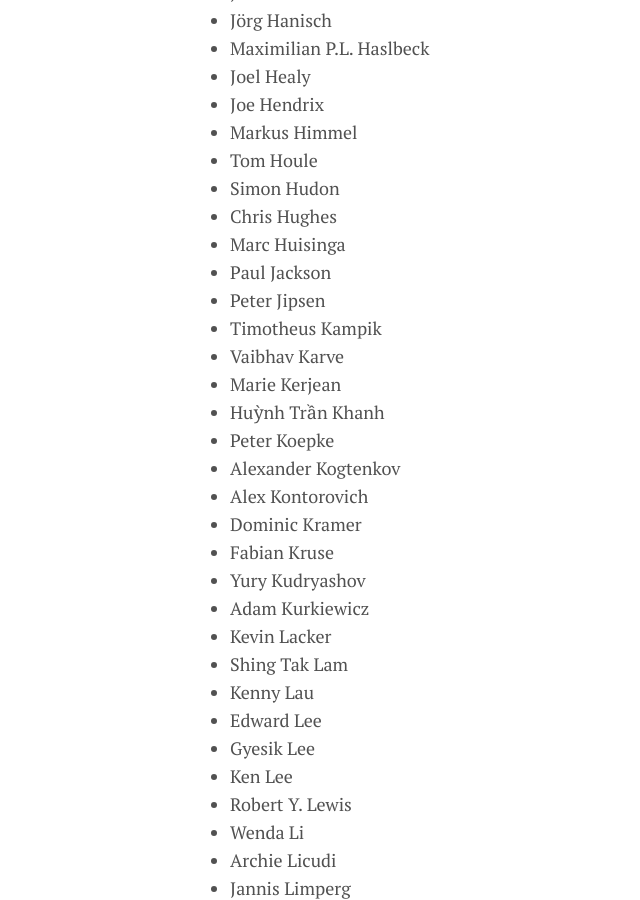
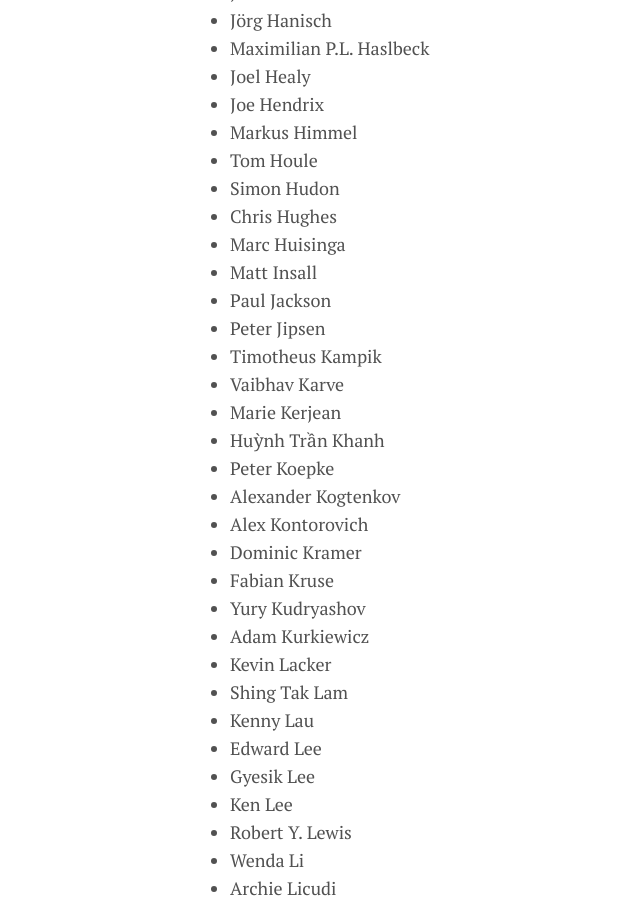
Before and after one commit to leanprover-community/lt2021, a Jekyll site: the page built from participants.md, in a window 1280 px wide and 900 px high, scrolled down 2527 px. Shown: the whole window, without its empty margins (50-690 px from the left). Built offline with Jekyll 4.4.1, drawn with Linux system fonts in a browser that asks for light colours.

Commit message:
participants

```diff
--- a/participants.md
+++ b/participants.md
@@ -99,6 +99,7 @@ The links can also be found in the Lean Together 2021 stream of the [Zulip chat]
 * Simon Hudon
 * Chris Hughes
 * Marc Huisinga
+* Matt Insall
 * Paul Jackson
 * Peter Jipsen
 * Timotheus Kampik
```
Also changed, not shown: other parts of participants.md (+1 -0 lines).
